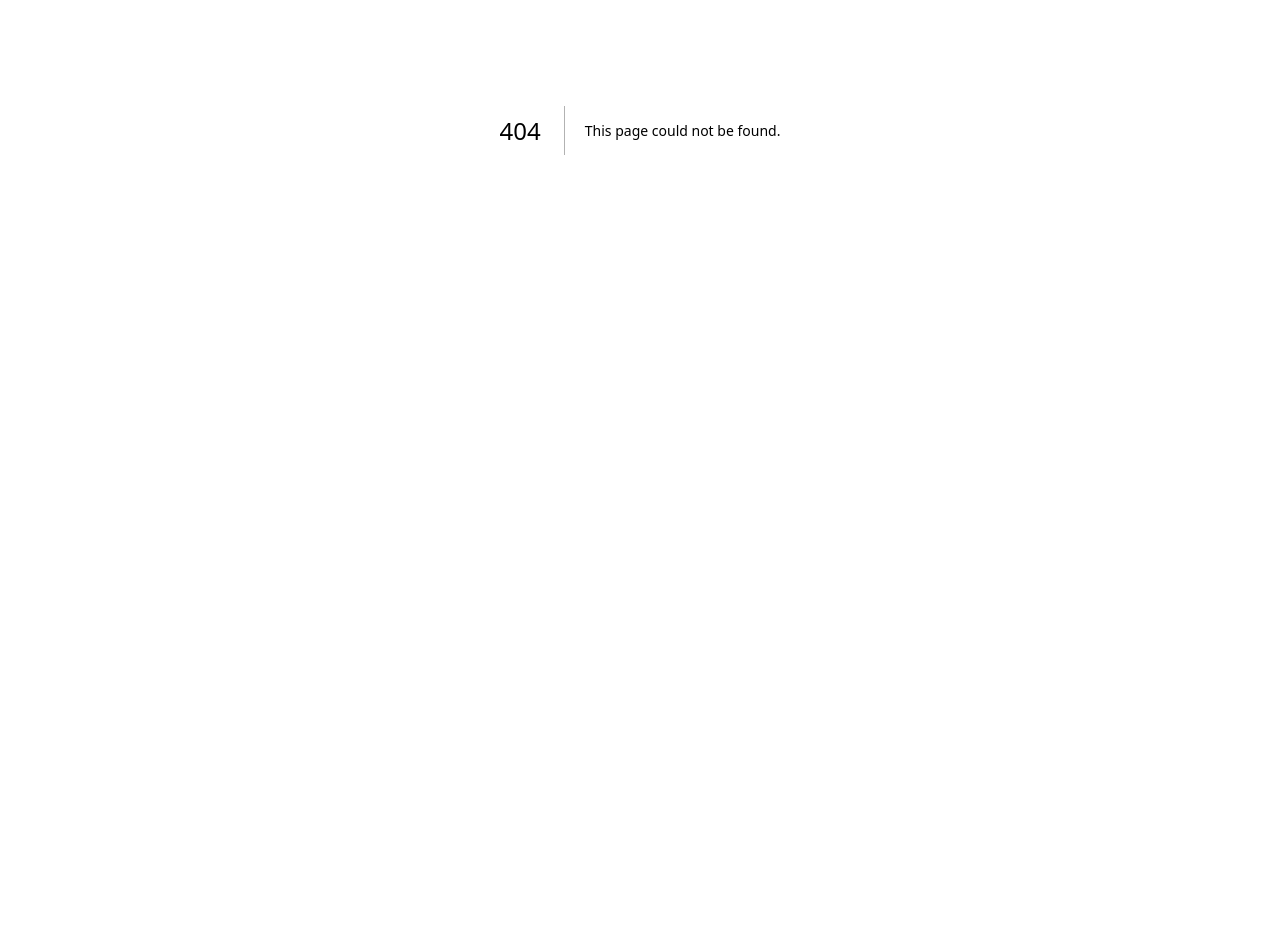
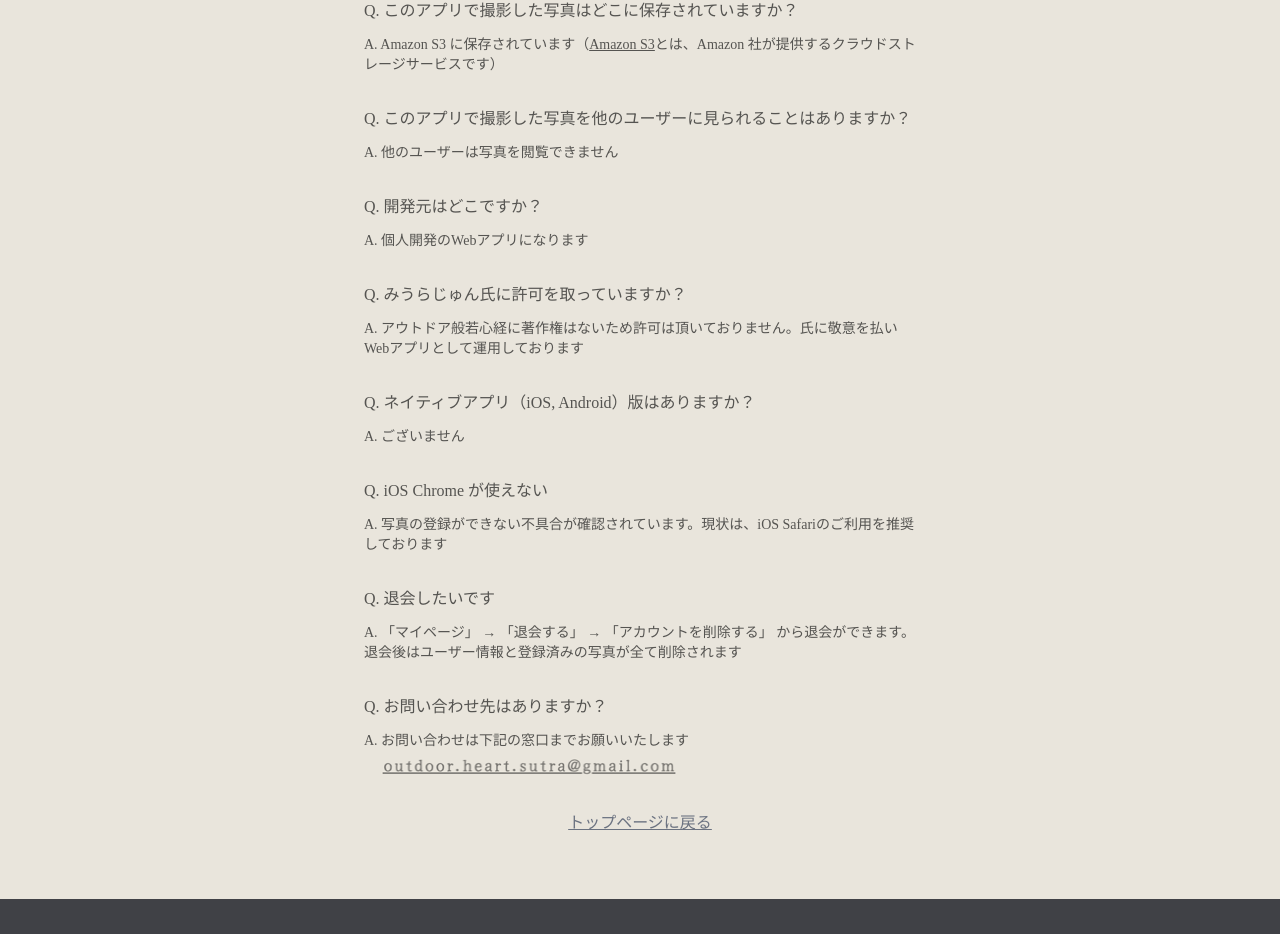
Before and after one commit to shirotamaki/outdoor-heart-sutra, a Next.js app in the folder frontend/: page /faq in a window 1280 px wide. Before the commit this address had no page. Shown: the part 270-1204 px from the top of the page. Before the commit the page ends 800 px from the top, so only its background shows below. Built offline with nearby package versions, Linux system fonts and the light colour scheme; no server answers; a web font is replaced by a local one.

Commit message:
✨ FAQページを追加する

```diff
--- a/frontend/src/components/Footer.tsx
+++ b/frontend/src/components/Footer.tsx
@@ -7,7 +7,7 @@ const Footer = () => {
   return (
     <footer className='bg-tetsuguro font-notoSans text-white'>
       <div className='flex flex-col justify-center items-center md:py-8 py-4'>
-        <nav className='space-x-4 md:mb-3 mb-2 md:text-base text-xs'>
+        <nav className='space-x-6 md:mb-3 mb-2 md:text-base text-xs'>
           <Link
             data-testid='terms-of-service'
             href='/terms-of-service'
@@ -22,8 +22,15 @@ const Footer = () => {
           >
             プライバシーポリシー
           </Link>
+          <Link
+            data-testid='faq'
+            href='/faq'
+            className='hover:opacity-50 transition-all duration-100'
+          >
+            FAQ
+          </Link>
         </nav>
-        <nav className='flex flex-row space-x-4 items-center md:mb-3 mb-2'>
+        <nav className='flex flex-row space-x-6 items-center md:mb-3 mb-2'>
           <TwitterLink />
           <GitHubLink />
           <SuzuriLink width={18} height={18} />
--- /dev/null
+++ b/frontend/src/pages/faq.tsx
@@ -0,0 +1,109 @@
+import Head from 'next/head'
+import Image from 'next/image'
+import Link from 'next/link'
+import Footer from '@/components/Footer'
+import Header from '@/components/Header'
+
+const Faq = () => {
+  return (
+    <div className='flex flex-col min-h-screen'>
+      <Head>
+        <title>FAQ | アウトドア般若心経</title>
+      </Head>
+      <Header />
+      <main className='bg-beige flex flex-grow w-full'>
+        <article className='flex flex-col items-center font-kinuta text-mainBlack p-4 w-full'>
+          <section className='sm:w-552 w-full mx-auto'>
+            <h1 className='text-lg sm:text-2xl text-center mt-4 mb-8 sm:m-8'>よくある質問</h1>
+            <ul>
+              <li>
+                <h2 className='text-sm sm:text-base mb-3'>Q. 利用料金はかかりますか？</h2>
+                <p className='text-xs sm:text-sm mb-8'>A. 無料でご利用いただけます</p>
+              </li>
+              <li>
+                <h2 className='text-sm sm:text-base mb-3'>
+                  Q. このアプリで撮影した写真はどこに保存されていますか？
+                </h2>
+                <p className='text-xs sm:text-sm mb-8'>
+                  A. Amazon S3 に保存されています（
+                  <Link
+                    href='https://docs.aws.amazon.com/ja_jp/AmazonS3/latest/userguide/Welcome.html'
+                    className='underline hover:opacity-50 transition-all duration-100'
+                  >
+                    Amazon S3
+                  </Link>
+                  とは、Amazon 社が提供するクラウドストレージサービスです）
+                </p>
+              </li>
+              <li>
+                <h2 className='text-sm sm:text-base mb-3'>
+                  Q. このアプリで撮影した写真を他のユーザーに見られることはありますか？
+                </h2>
+                <p className='text-xs sm:text-sm mb-8'>A. 他のユーザーは写真を閲覧できません</p>
+              </li>
+              <li>
+                <h2 className='text-sm sm:text-base mb-3'>Q. 開発元はどこですか？</h2>
+                <p className='text-xs sm:text-sm mb-8'>A. 個人開発のWebアプリになります</p>
+              </li>
+              <li>
+                <h2 className='text-sm sm:text-base mb-3'>
+                  Q. みうらじゅん氏に許可を取っていますか？
+                </h2>
+                <p className='text-xs sm:text-sm mb-8'>
+                  A.
+                  アウトドア般若心経に著作権はないため許可は頂いておりません。氏に敬意を払いWebアプリとして運用しております
+                </p>
+              </li>
+              <li>
+                <h2 className='text-sm sm:text-base mb-3'>
+                  Q. ネイティブアプリ（iOS, Android）版はありますか？
+                </h2>
+                <p className='text-xs sm:text-sm mb-8'>A. ございません</p>
+              </li>
+              <li>
+                <h2 className='text-sm sm:text-base mb-3'>Q. iOS Chrome が使えない</h2>
+                <p className='text-xs sm:text-sm mb-8'>
+                  A. 写真の登録ができない不具合が確認されています。現状は、iOS
+                  Safariのご利用を推奨しております
+                </p>
+              </li>
+              <li>
+                <h2 className='text-sm sm:text-base mb-3'>Q. 退会したいです</h2>
+                <p className='text-xs sm:text-sm mb-8'>
+                  A. 「マイページ」 → 「退会する」 → 「アカウントを削除する」
+                  から退会ができます。退会後はユーザー情報と登録済みの写真が全て削除されます
+                </p>
+              </li>
+              <li>
+                <h2 className='text-sm sm:text-base mb-3'>Q. お問い合わせ先はありますか？</h2>
+                <p className='text-xs sm:text-sm mb-1'>
+                  A. お問い合わせは下記の窓口までお願いいたします
+                </p>
+                <p className='ml-4 mb-6 md:mb-8'>
+                  <Image
+                    src='/images/email_address.png'
+                    alt='Email Adress'
+                    width={300}
+                    height={24}
+                  />
+                </p>
+              </li>
+            </ul>
+            <div className='mb-12 text-center'>
+              <Link
+                data-testid='welcome-page-from-how-to-use-page'
+                href='/'
+                className='font-kinuta text-gray-500 underline hover:opacity-50 transition-all duration-100'
+              >
+                トップページに戻る
+              </Link>
+            </div>
+          </section>
+        </article>
+      </main>
+      <Footer />
+    </div>
+  )
+}
+
+export default Faq
```
